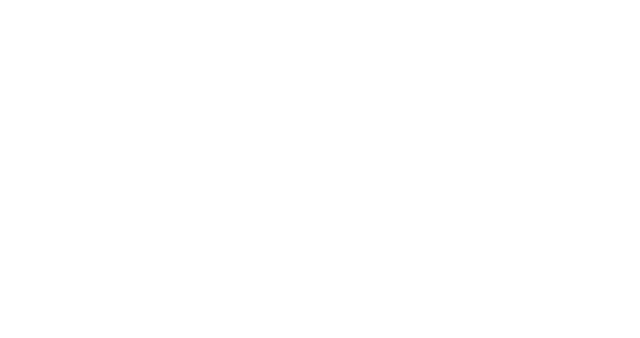
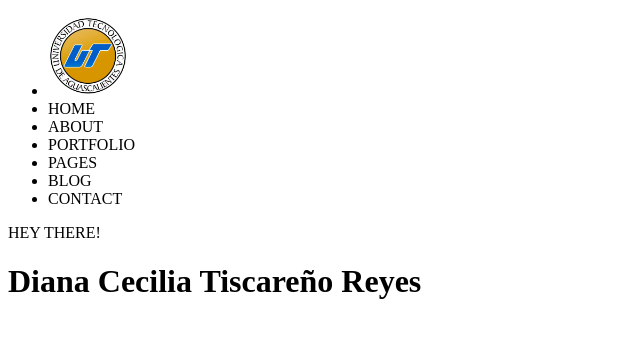
Before and after one commit to cecilia-tisca/ProyectoDWPU1, a plain HTML site: page index.html in a window 1280 px wide. Shown: the whole page, without its empty margins (0-640 px from the left). Drawn offline with Linux system fonts and the light colour scheme.

Commit message:
Feat: Structure of the home page

```diff
--- a/index.html
+++ b/index.html
@@ -9,6 +9,23 @@
     <title>Proyecto</title>
 </head>
 <body>
+    <div id="navegador">
+        <ul>
+            <li><a ><img src="./images/UTA.png" width="80" height="80" ></a></li>
+            <li><a >HOME </a></li>
+            <li><a >ABOUT </a></li>
+            <li><a >PORTFOLIO </a></li>
+            <li><a >PAGES </a></li>
+            <li><a >BLOG </a></li>
+            <li><a >CONTACT </a></li>
 
+        </ul>
+    </div>
+
+    <div class="container" id="presentacion">
+        <p id="saludo">HEY THERE!</p>
+        <H1>Diana Cecilia Tiscareño Reyes</H1>
+
+    </div>
 </body>
 </html>
```
Also changed, not shown: images/UTA.png (added), images/facebook.png (added), images/twitter.png (added), images/vine.png (added), images/web.png (added).
